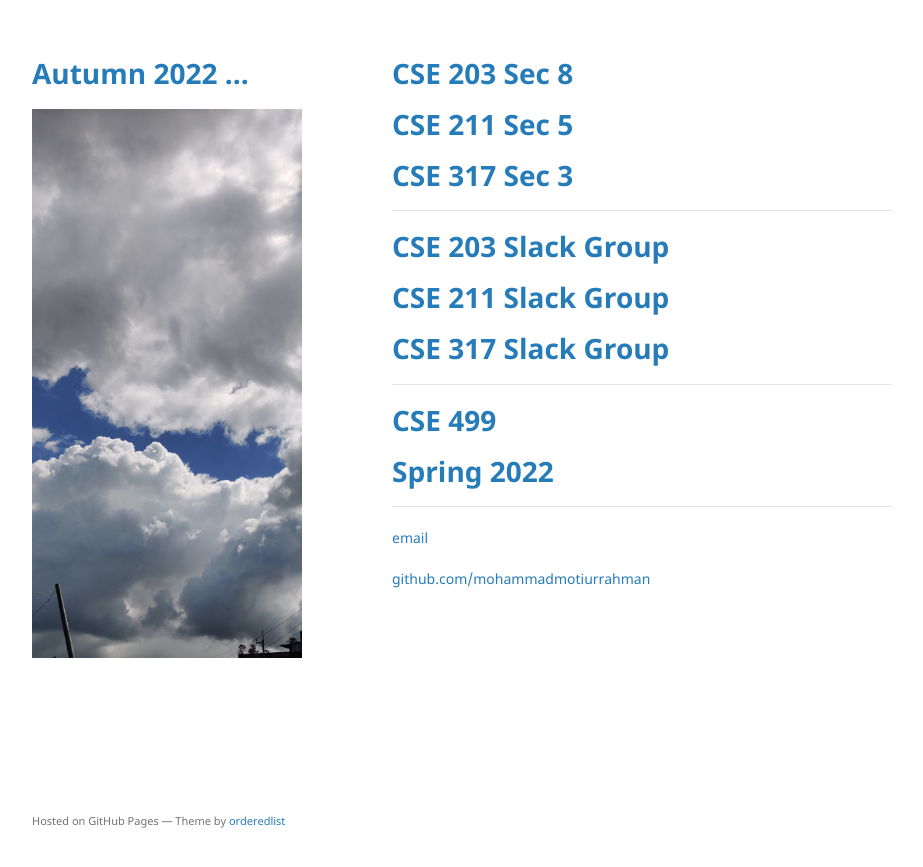
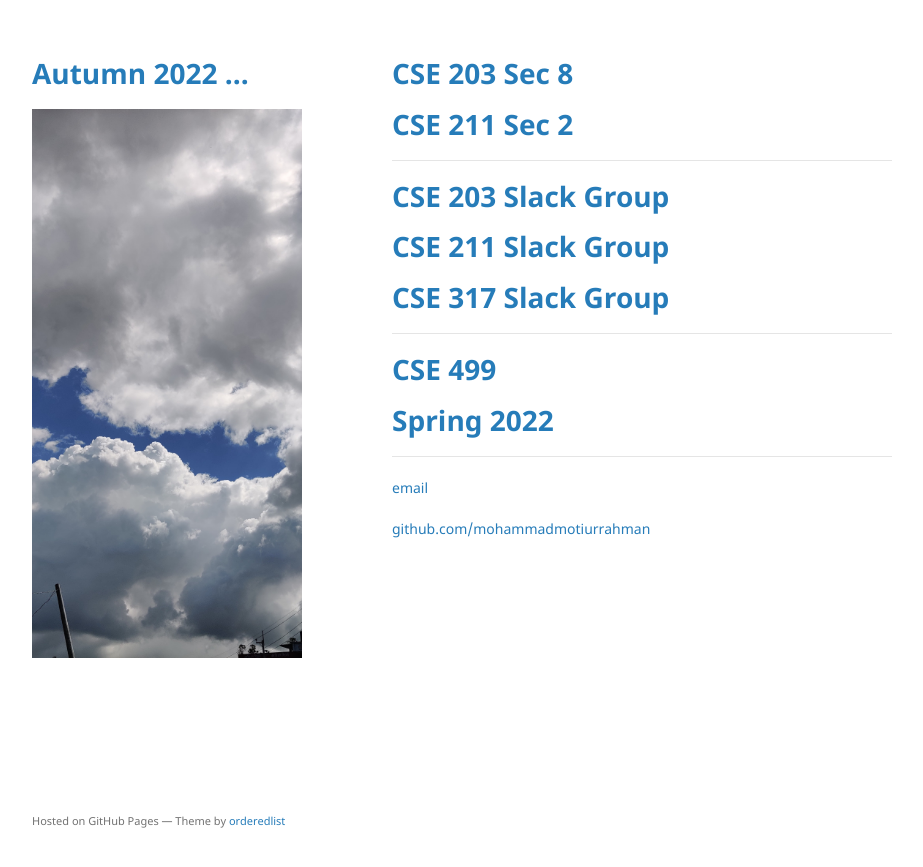
Before and after one commit to mohammadmotiurrahman/mohammadmotiurrahman.github.io, a Jekyll site: the page built from index.md, in a window 1280 px wide. Shown: the top 867 px of the page, without its empty margins (178-1101 px from the left). Built offline with Jekyll 4.4.1, drawn with Linux system fonts in a browser that asks for light colours; our own code applies the rules of GitHub Pages for plain Markdown files.

Commit message:
Update index.md

```diff
--- a/index.md
+++ b/index.md
@@ -1,6 +1,5 @@
 # [CSE 203 Sec 8](https://mohammadmotiurrahman.github.io/cse203_8)
-# [CSE 211 Sec 5](https://mohammadmotiurrahman.github.io/cse211_5)
-# [CSE 317 Sec 3](https://mohammadmotiurrahman.github.io/cse317_3)
+# [CSE 211 Sec 2](https://mohammadmotiurrahman.github.io/cse211_2)
 
 * * *
 # [CSE 203 Slack Group](https://cse203autumn22.slack.com/)
```
